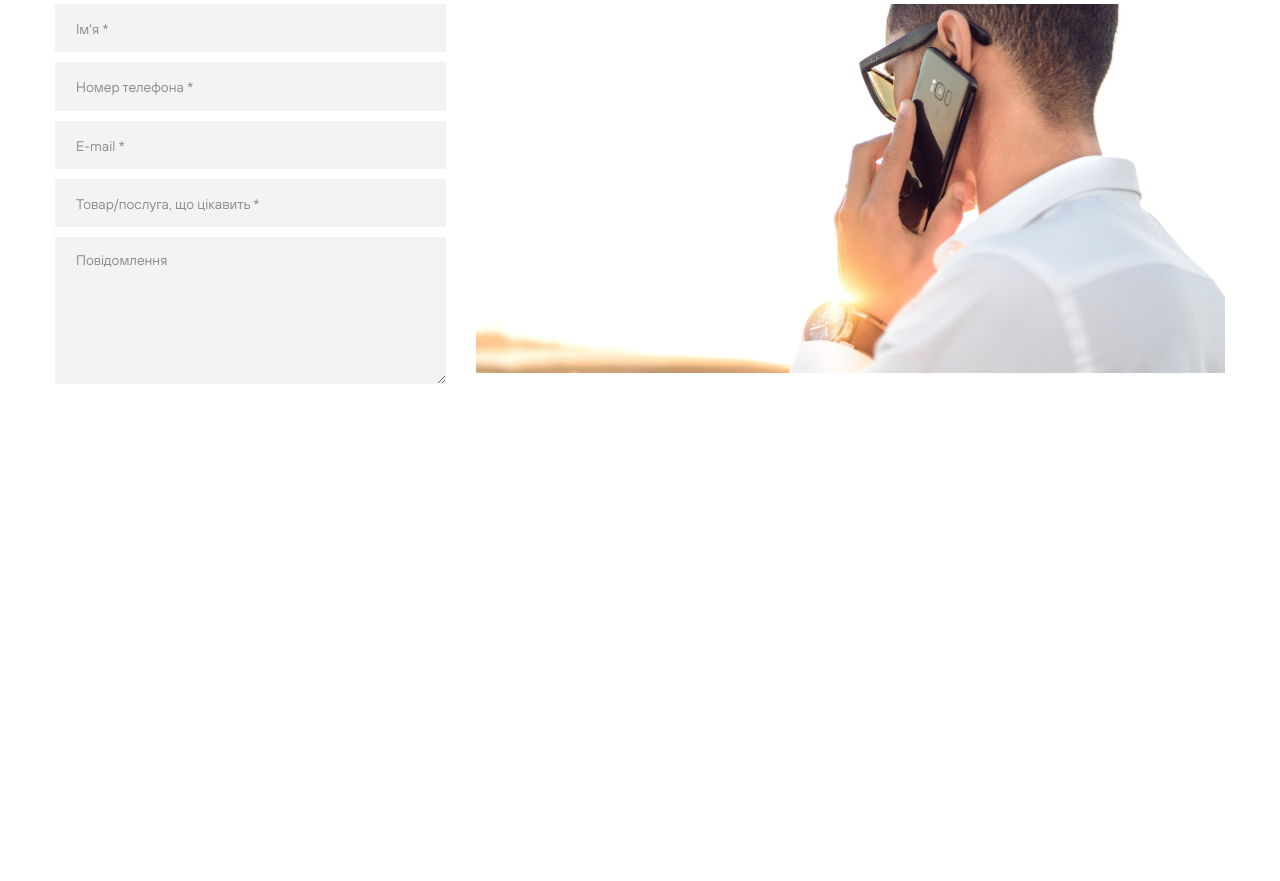
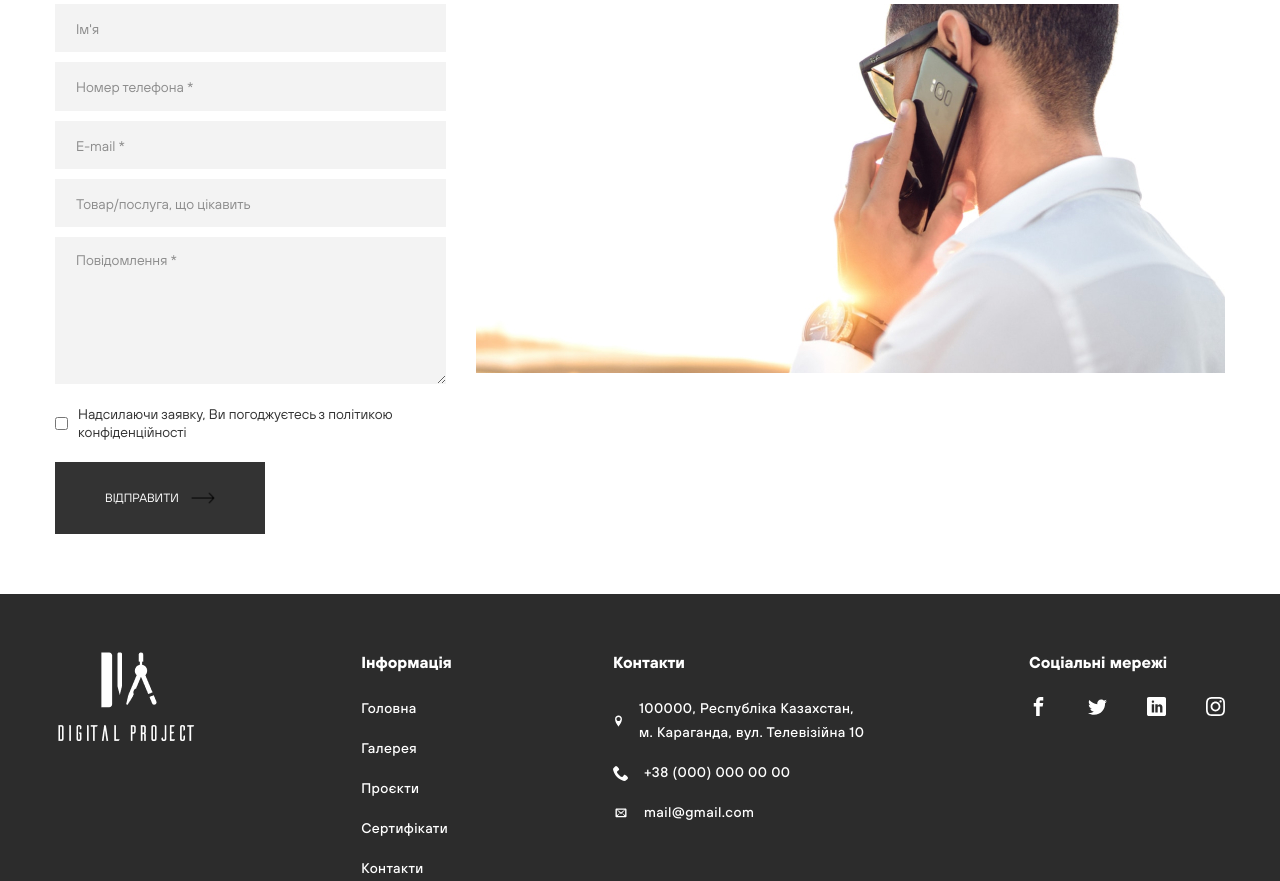
Before and after one commit to zlatan-dp/digital-project, a plain HTML site: page index.html in a window 1280 px wide. Shown: the part 3058-3939 px from the top of the page. Before the commit the page ends 3502 px from the top, so only its background shows below. Drawn offline with nearby package versions, Linux system fonts and the light colour scheme; a web font is replaced by a local one.

Commit message:
add 2 sections

```diff
--- a/index.html
+++ b/index.html
@@ -148,24 +148,18 @@
           <div class="connect-wrap">
             <form class="connect-form">
               <div class="connect-inputs-wrap">
-                <input
-                  type="text"
-                  name="name"
-                  placeholder="Ім'я"
-                  class="connect-form-input"
-                  required
-                />
+                <input type="text" name="name" placeholder="Ім'я" class="connect-form-input" />
                 <input
                   type="tel"
                   name="tel"
-                  placeholder="Номер телефона"
+                  placeholder="Номер телефона *"
                   class="connect-form-input"
                   required
                 />
                 <input
                   type="email"
                   name="email"
-                  placeholder="E-mail"
+                  placeholder="E-mail *"
                   class="connect-form-input"
                   required
                 />
@@ -174,15 +168,27 @@
                   name="services"
                   placeholder="Товар/послуга, що цікавить"
                   class="connect-form-input"
-                  required
                 />
                 <textarea
                   name="feedback"
                   id="feedback"
-                  placeholder="Повідомлення"
+                  placeholder="Повідомлення *"
                   class="connect-form-feedback"
                 ></textarea>
               </div>
+              <div class="connect-field-policy">
+                <input
+                  type="checkbox"
+                  name="policy"
+                  id="policy"
+                  class="connect-input-policy"
+                  required
+                />
+                <label for="policy" class="connect-label-policy">
+                  <span>Надсилаючи заявку, Ви погоджуєтесь з політикою конфіденційності</span>
+                </label>
+              </div>
+              <button type="submit" class="btn btn-gray">Відправити</button>
             </form>
             <div class="connect-img-wrap">
               <img src="./img/connect-img.jpg" alt="connect photo" width="749" />
@@ -191,6 +197,94 @@
         </div>
       </section>
     </main>
-    <script src="./js/placeholder.js"></script>
+    <footer class="footer">
+      <div class="container">
+        <a href="./index.html">
+          <img src="./img/logo-white.png" alt="logo" width="145" />
+        </a>
+        <div class="footer-info-wrap">
+          <h3 class="footer-title">Інформація</h3>
+          <ul class="footer-info-list list">
+            <li class="footer-info-item">
+              <a href="" class="footer-info-link link">Головна</a>
+            </li>
+            <li class="footer-info-item">
+              <a href="" class="footer-info-link link">Галерея</a>
+            </li>
+            <li class="footer-info-item">
+              <a href="" class="footer-info-link link">Проєкти</a>
+            </li>
+            <li class="footer-info-item">
+              <a href="" class="footer-info-link link">Сертифікати</a>
+            </li>
+            <li class="footer-info-item">
+              <a href="" class="footer-info-link link">Контакти</a>
+            </li>
+          </ul>
+        </div>
+        <div class="footer-contact-wrap">
+          <h3 class="footer-title">Контакти</h3>
+          <ul class="footer-info-list list">
+            <li class="footer-info-item">
+              <a href="" class="footer-info-link link contact-link">
+                <svg class="footer-contact-icon" width="11" height="26">
+                  <use href="./icons/icons.svg#icon-location"></use>
+                </svg>
+                100000, Республіка Казахстан, м. Караганда, вул. Телевізійна 10</a
+              >
+            </li>
+            <li class="footer-info-item">
+              <a href="" class="footer-info-link link contact-link">
+                <svg class="footer-contact-icon" width="16" height="16">
+                  <use href="./icons/icons.svg#icon-phone"></use>
+                </svg>
+                +38 (000) 000 00 00</a
+              >
+            </li>
+            <li class="footer-info-item">
+              <a href="" class="footer-info-link link contact-link">
+                <svg class="footer-contact-icon" width="16" height="11">
+                  <use href="./icons/icons.svg#icon-envelop"></use>
+                </svg>
+                mail@gmail.com</a
+              >
+            </li>
+          </ul>
+        </div>
+        <div class="footer-soc-wrap">
+          <h3 class="footer-title">Соціальні мережі</h3>
+          <ul class="footer-soc-list list">
+            <li class="footer-soc-item">
+              <a href="" class="footer-soc-link link">
+                <svg class="footer-soc-icon" width="19" height="19">
+                  <use href="./icons/icons.svg#icon-facebook"></use>
+                </svg>
+              </a>
+            </li>
+            <li class="footer-soc-item">
+              <a href="" class="footer-soc-link link">
+                <svg class="footer-soc-icon" width="19" height="19">
+                  <use href="./icons/icons.svg#icon-twitter"></use>
+                </svg>
+              </a>
+            </li>
+            <li class="footer-soc-item">
+              <a href="" class="footer-soc-link link">
+                <svg class="footer-soc-icon" width="19" height="19">
+                  <use href="./icons/icons.svg#icon-linkedin"></use>
+                </svg>
+              </a>
+            </li>
+            <li class="footer-soc-item">
+              <a href="" class="footer-soc-link link">
+                <svg class="footer-soc-icon" width="19" height="19">
+                  <use href="./icons/icons.svg#icon-instagram"></use>
+                </svg>
+              </a>
+            </li>
+          </ul>
+        </div>
+      </div>
+    </footer>
   </body>
 </html>
--- a/js/placeholder.js
+++ /dev/null
@@ -1,23 +0,0 @@
-// Знаходимо всі елементи з класом "connect-form-input"
-const inputElements = document.querySelectorAll('.connect-form-input');
-
-// Ітеруємося по всім знайденим елементам і додаємо зірочку після плейсхолдера
-inputElements.forEach(inputElement => {
-  const placeholderText = inputElement.getAttribute('placeholder');
-  inputElement.setAttribute('placeholder', placeholderText + ' *');
-});
-
-// // Знаходимо всі елементи з класом "connect-form-input"
-// const inputElements = document.querySelectorAll('.connect-form-input');
-
-// // Ітеруємося по всім знайденим елементам
-// inputElements.forEach(inputElement => {
-//   // Створюємо новий елемент <span> для зірочки
-//   const asteriskElement = document.createElement('span');
-//   asteriskElement.textContent = '*';
-//   asteriskElement.style.color = '#c30000'; // Задайте потрібний колір для зірочки
-//   asteriskElement.style.marginLeft = '4px'; // Додайте відступ між текстом плейсхолдера та зірочкою
-
-//   // Вставляємо зірочку після плейсхолдера
-//   inputElement.parentNode.appendChild(asteriskElement);
-// });
--- a/sass/component/_btn.scss
+++ b/sass/component/_btn.scss
@@ -7,6 +7,7 @@
   font-size: 12px;
   text-transform: uppercase;
   color: var(--main-gray);
+  cursor: pointer;
 
   &::after {
     content: '';
--- a/sass/layout/_connect.scss
+++ b/sass/layout/_connect.scss
@@ -42,3 +42,16 @@
     color: #8d8d8d;
   }
 }
+
+.connect-field-policy {
+  margin-top: 22px;
+  margin-bottom: 21px;
+  display: flex;
+  gap: 10px;
+}
+
+.connect-label-policy {
+  font-size: 14px;
+  line-height: 1.24;
+  color: var(--main-gray);
+}
--- /dev/null
+++ b/sass/layout/_footer.scss
@@ -0,0 +1,59 @@
+.footer {
+  padding-top: 58px;
+  background-color: #2c2c2c;
+  .container {
+    display: flex;
+    justify-content: space-between;
+  }
+}
+
+.footer-title {
+  margin-bottom: 25px;
+  font-family: 'TT Hoves Bold';
+  font-weight: 700;
+  font-size: 16px;
+  line-height: 1.25;
+  color: var(--white-color);
+}
+
+.footer-info-list {
+  display: flex;
+  flex-direction: column;
+  gap: 16px;
+}
+
+.footer-info-link {
+  font-family: 'TT Hoves Medium';
+  font-weight: 500;
+  font-size: 14px;
+  line-height: 1.71;
+  letter-spacing: 0.03em;
+  color: var(--white-color);
+}
+
+.footer-info-link {
+  fill: var(--white-color);
+}
+
+.footer-contact-wrap {
+  width: 255px;
+}
+
+.contact-link {
+  display: flex;
+  gap: 15px;
+  align-items: center;
+}
+
+.footer-contact-icon {
+  flex-shrink: 0;
+}
+
+.footer-soc-list {
+  display: flex;
+  gap: 40px;
+}
+
+.footer-soc-icon {
+  fill: var(--white-color);
+}
--- a/sass/main.scss
+++ b/sass/main.scss
@@ -12,3 +12,4 @@
 @import 'layout/tasks';
 @import 'layout/projects';
 @import 'layout/connect';
+@import 'layout/footer';
--- a/sass/utils/_vars.scss
+++ b/sass/utils/_vars.scss
@@ -16,6 +16,12 @@
   font-family: 'TT Hoves Regular';
   src: url('../fonts/TT Hoves Regular.ttf') format('truetype');
   font-weight: 400;
+}
+
+@font-face {
+  font-family: 'TT Hoves Medium';
+  src: url('../fonts/TT Hoves Medium.ttf') format('truetype');
+  font-weight: 500;
 }
 
 @font-face {
```
Also changed, not shown: css/main.css, css/main.min.css, fonts/TT Hoves Medium.ttf (added), img/logo-white.png (added), 3 other files.
